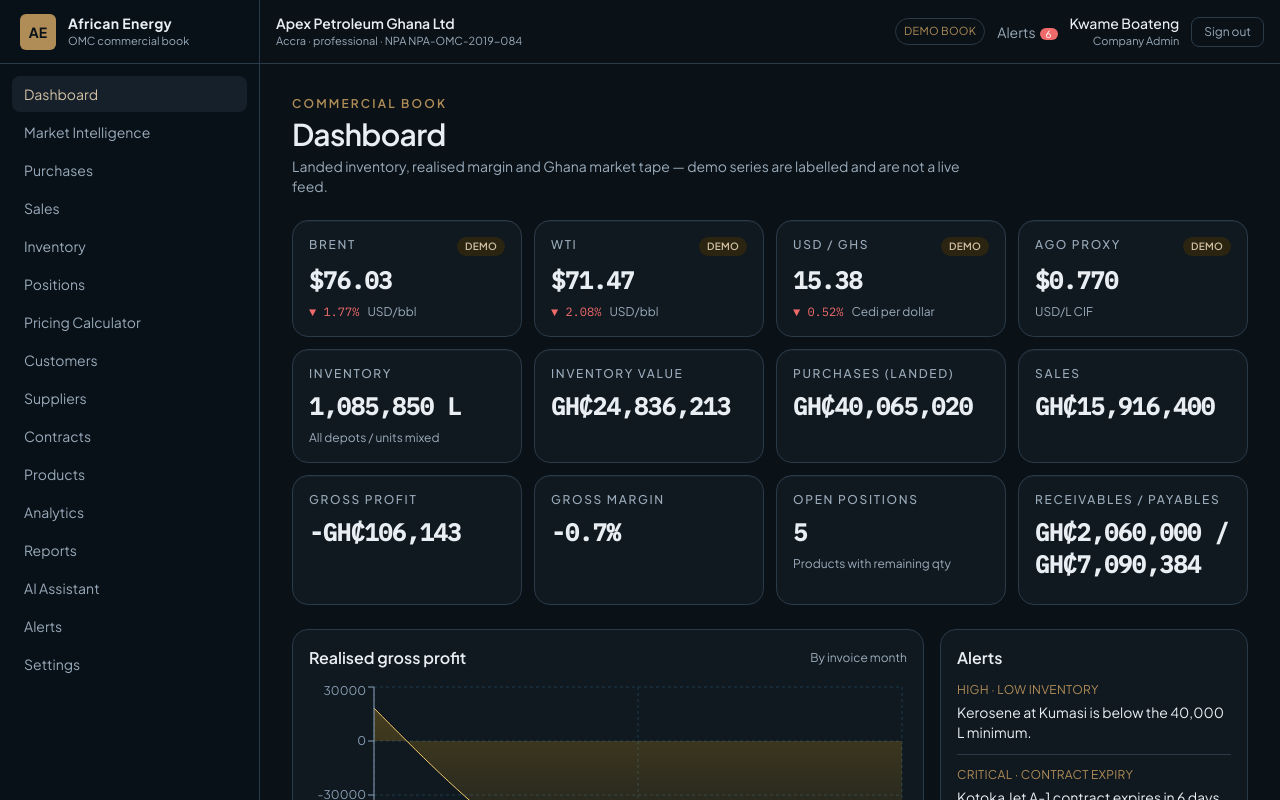
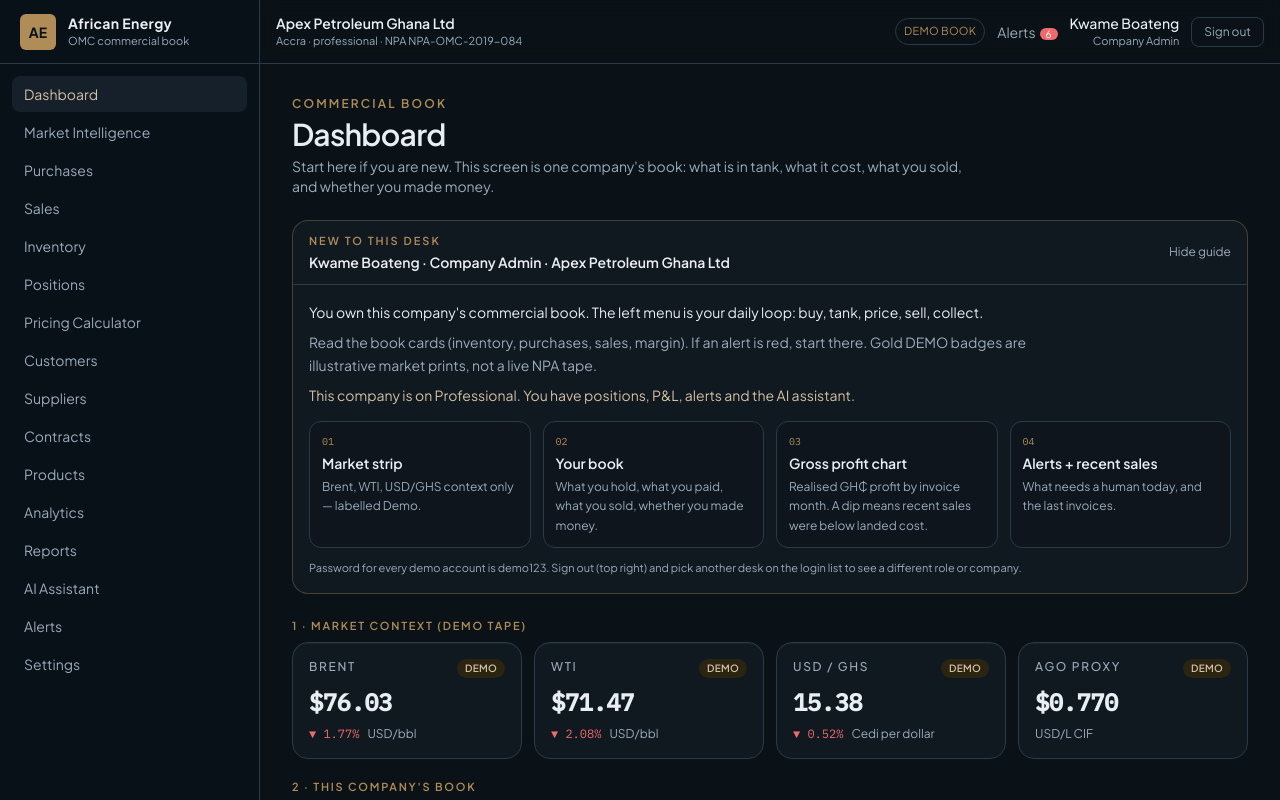
Before and after one commit to michealeeee/african-energy-commercial-intelligence, a React (Vite) app in the folder frontend/: page /login in a window 1280 px wide. Both pictures are taken after a click on the button "Enter commercial desk". Shown: the top 800 px of the page. Built offline with nearby package versions, Linux system fonts and the light colour scheme.

Commit message:
Add role-aware beginner guide on dashboard and admin home.
New desks get a numbered map of the screen plus copy that matches
the signed-in role, company, and subscription plan.

Co-authored-by: michealeeee <michealeeee@users.noreply.github.com>

```diff
--- /dev/null
+++ b/frontend/src/components/layout/BeginnerDeskGuide.tsx
@@ -0,0 +1,139 @@
+import { useState } from "react";
+import { ROLE_LABEL, type PlanId, type Role } from "../../types";
+
+const ROLE_GUIDE: Record<
+  Role,
+  {
+    job: string;
+    today: string;
+    map: { n: string; t: string; d: string }[];
+  }
+> = {
+  super_admin: {
+    job: "You run the platform, not a fuel book. Tenants, users, plans and audit live here. You will not see tanks, cargo or GH₵ margin.",
+    today: "Check that every OMC is active, then open Companies if you need to suspend a tenant or change a plan.",
+    map: [
+      { n: "01", t: "Companies", d: "How many OMCs sit on the platform." },
+      { n: "02", t: "Subscriptions / MRR", d: "Mock billing. Not real payments." },
+      { n: "03", t: "Users", d: "Every demo desk, including company staff." },
+      { n: "04", t: "Audit", d: "What changed recently on the platform." },
+    ],
+  },
+  company_admin: {
+    job: "You own this company's commercial book. The left menu is your daily loop: buy, tank, price, sell, collect.",
+    today: "Read the book cards (inventory, purchases, sales, margin). If an alert is red, start there. Gold DEMO badges are illustrative market prints, not a live NPA tape.",
+    map: [
+      { n: "01", t: "Market strip", d: "Brent, WTI, USD/GHS context only — labelled Demo." },
+      { n: "02", t: "Your book", d: "What you hold, what you paid, what you sold, whether you made money." },
+      { n: "03", t: "Gross profit chart", d: "Realised GH₵ profit by invoice month. A dip means recent sales were below landed cost." },
+      { n: "04", t: "Alerts + recent sales", d: "What needs a human today, and the last invoices." },
+    ],
+  },
+  commercial_manager: {
+    job: "You protect margin. You care that lifts are priced off true landed cost, not the last pump rumour.",
+    today: "If gross margin is negative, open Pricing Calculator, then Sales. Watch mining customers and low-margin AGO.",
+    map: [
+      { n: "01", t: "Market strip", d: "FX and crude move your replacement cost." },
+      { n: "02", t: "Gross profit / margin", d: "The scoreboard for your desk." },
+      { n: "03", t: "Alerts", d: "Low margin and FX moves land here first." },
+      { n: "04", t: "Recent transactions", d: "Which customer and grade made or lost money." },
+    ],
+  },
+  trader: {
+    job: "You land cargo and book lifts. Purchases, positions, market and sales are your tools.",
+    today: "Check open positions and inventory litres, then Purchases if a tank is thin.",
+    map: [
+      { n: "01", t: "Market strip", d: "Your replacement-cost backdrop (demo)." },
+      { n: "02", t: "Inventory + purchases", d: "What is in tank and what you paid to put it there." },
+      { n: "03", t: "Open positions", d: "Grades still on the book." },
+      { n: "04", t: "Recent sales", d: "What already left the depot." },
+    ],
+  },
+  finance_user: {
+    job: "You watch cash: receivables, payables, realised profit. Credit limits sit on customers.",
+    today: "Read receivables vs payables, then Alerts for outstanding AR. Open Sales for the invoice trail.",
+    map: [
+      { n: "01", t: "Purchases / sales", d: "Landed cost in vs invoice out." },
+      { n: "02", t: "Gross profit", d: "Did the book make money this period?" },
+      { n: "03", t: "Receivables / payables", d: "Who owes you vs who you owe." },
+      { n: "04", t: "Alerts", d: "Overdue AR and contract dates." },
+    ],
+  },
+  operations_user: {
+    job: "You keep the tanks honest: products, lots, movements. Pricing is not your first screen.",
+    today: "Read inventory litres and the low-stock alerts, then open Inventory for depot lots.",
+    map: [
+      { n: "01", t: "Inventory quantity", d: "All depots mixed — drill into Inventory for Tema vs Kumasi." },
+      { n: "02", t: "Inventory value", d: "What that stock is worth at landed cost." },
+      { n: "03", t: "Alerts", d: "Low inventory and contract expiry." },
+      { n: "04", t: "Left menu", d: "Inventory, Products, Contracts are your write modules." },
+    ],
+  },
+  viewer: {
+    job: "You can see the book. You cannot change purchases, sales or tanks. Treat this as a read-only briefing.",
+    today: "Scan margin, inventory and alerts. If something looks wrong, send it to the commercial or ops desk.",
+    map: [
+      { n: "01", t: "Market vs book", d: "Context on top, company numbers underneath." },
+      { n: "02", t: "Gross profit", d: "Whether recent invoices made money." },
+      { n: "03", t: "Alerts", d: "What the working desks already flagged." },
+      { n: "04", t: "Recent sales", d: "Who bought what, and at what margin." },
+    ],
+  },
+};
+
+const PLAN_NOTE: Record<PlanId, string> = {
+  starter: "This company is on Starter. Positions, Analytics, Alerts centre, AI and some reports are locked in the left menu.",
+  professional: "This company is on Professional. You have positions, P&L, alerts and the AI assistant.",
+  enterprise: "This company is on Enterprise. Multi-depot architecture and the full commercial menu are on.",
+};
+
+export function BeginnerDeskGuide({
+  role,
+  person,
+  company,
+  planId,
+}: {
+  role: Role;
+  person: string;
+  company?: string;
+  planId?: PlanId | null;
+}) {
+  const [open, setOpen] = useState(true);
+  const g = ROLE_GUIDE[role];
+  return (
+    <section className="mb-6 overflow-hidden rounded-2xl border border-gold/35 bg-panel">
+      <button
+        type="button"
+        className="flex w-full items-center justify-between gap-3 px-4 py-3 text-left"
+        onClick={() => setOpen((v) => !v)}
+        aria-expanded={open}
+      >
+        <div>
+          <p className="text-[11px] font-semibold uppercase tracking-[0.18em] text-gold">New to this desk</p>
+          <p className="mt-0.5 text-sm font-semibold text-paper">
+            {person} · {ROLE_LABEL[role]}
+            {company ? ` · ${company}` : ""}
+          </p>
+        </div>
+        <span className="text-xs text-mist">{open ? "Hide guide" : "Show guide"}</span>
+      </button>
+      {open && (
+        <div className="border-t border-line px-4 py-4">
+          <p className="max-w-3xl text-sm leading-relaxed text-paper">{g.job}</p>
+          <p className="mt-2 max-w-3xl text-sm leading-relaxed text-mist">{g.today}</p>
+          {planId && <p className="mt-2 max-w-3xl text-sm text-gold-2">{PLAN_NOTE[planId]}</p>}
+          <ol className="mt-4 grid gap-3 sm:grid-cols-2 xl:grid-cols-4">
+            {g.map.map((s) => (
+              <li key={s.n} className="rounded-xl border border-line bg-ink/40 p-3">
+                <p className="num text-[10px] text-gold">{s.n}</p>
+                <p className="mt-1 text-sm font-semibold">{s.t}</p>
+                <p className="mt-1 text-xs leading-relaxed text-mist">{s.d}</p>
+              </li>
+            ))}
+          </ol>
+          <p className="mt-3 text-[11px] text-mist">Password for every demo account is demo123. Sign out (top right) and pick another desk on the login list to see a different role or company.</p>
+        </div>
+      )}
+    </section>
+  );
+}
--- a/frontend/src/pages/Admin.tsx
+++ b/frontend/src/pages/Admin.tsx
@@ -6,14 +6,17 @@ import { KpiCard } from "../components/ui/KpiCard";
 import { ConfirmDialog, Modal } from "../components/ui/Modal";
 import { usd, uid } from "../lib/format";
 import { PLANS, ROLE_LABEL, type Company, type PlanId, type User } from "../types";
-import { useEnergy } from "../store/EnergyFlowContext";
+import { useEnergy, useSession } from "../store/EnergyFlowContext";
+import { BeginnerDeskGuide } from "../components/layout/BeginnerDeskGuide";
 
 export default function AdminHome() {
   const { state } = useEnergy();
+  const { user } = useSession();
   const mrr = state.subscriptions.filter((s) => s.status === "active").reduce((sum, s) => sum + (PLANS.find((p) => p.id === s.planId)?.monthlyPriceUsd ?? 0), 0);
   return (
     <div>
-      <PageHeader eyebrow="Super Admin" title="Platform overview" subtitle="All Ghana tenants, mock billing and system activity. Isolated from company books." />
+      <PageHeader eyebrow="Super Admin" title="Platform overview" subtitle="Start here if you are new. This is the control plane for every tenant — not an OMC commercial book." />
+      {user && <BeginnerDeskGuide role={user.role} person={user.name} />}
       <div className="grid gap-3 md:grid-cols-4">
         <KpiCard label="Companies" value={String(state.companies.length)} />
         <KpiCard label="Active subscriptions" value={String(state.subscriptions.filter((s) => s.status === "active").length)} />
--- a/frontend/src/pages/Dashboard.tsx
+++ b/frontend/src/pages/Dashboard.tsx
@@ -2,14 +2,15 @@ import { Link } from "react-router-dom";
 import { Area, AreaChart, CartesianGrid, ResponsiveContainer, Tooltip, XAxis, YAxis } from "recharts";
 import { KpiCard } from "../components/ui/KpiCard";
 import { PageHeader } from "../components/ui/EmptyState";
+import { BeginnerDeskGuide } from "../components/layout/BeginnerDeskGuide";
 import { companyKpis, monthlyPnl } from "../lib/analytics";
 import { formatDate, ghs, litres, pct } from "../lib/format";
 import { openAlerts, useEnergy, useSession } from "../store/EnergyFlowContext";
 
 export default function Dashboard() {
   const { state } = useEnergy();
-  const { company } = useSession();
-  if (!company) return null;
+  const { company, user } = useSession();
+  if (!company || !user) return null;
   const k = companyKpis(state, company.id);
   const pnl = monthlyPnl(state, company.id);
   const sales = state.sales.filter((s) => s.companyId === company.id).slice(0, 6);
@@ -22,14 +23,17 @@ export default function Dashboard() {
       <PageHeader
         eyebrow="Commercial book"
         title="Dashboard"
-        subtitle="Landed inventory, realised margin and Ghana market tape — demo series are labelled and are not a live feed."
+        subtitle="Start here if you are new. This screen is one company's book: what is in tank, what it cost, what you sold, and whether you made money."
       />
+      <BeginnerDeskGuide role={user.role} person={user.name} company={company.name} planId={company.planId} />
+      <p className="mb-2 text-[11px] font-semibold uppercase tracking-[0.16em] text-gold">1 · Market context (demo tape)</p>
       <div className="grid gap-3 sm:grid-cols-2 xl:grid-cols-4">
         <KpiCard label="Brent" value={`$${k.brent?.price.toFixed(2)}`} delta={k.brentD} hint="USD/bbl" demo />
         <KpiCard label="WTI" value={`$${k.wti?.price.toFixed(2)}`} delta={k.wtiD} hint="USD/bbl" demo />
         <KpiCard label="USD / GHS" value={k.fx?.price.toFixed(2) ?? "—"} delta={k.fxD} hint="Cedi per dollar" demo />
         <KpiCard label="AGO proxy" value={`$${state.market.find((m) => m.id === "m_ago_platts")?.price.toFixed(3)}`} hint="USD/L CIF" demo />
       </div>
+      <p className="mb-2 mt-5 text-[11px] font-semibold uppercase tracking-[0.16em] text-gold">2 · This company's book</p>
       <div className="mt-3 grid gap-3 sm:grid-cols-2 xl:grid-cols-4">
         <KpiCard label="Inventory" value={litres(k.inventoryQty)} hint="All depots / units mixed" />
         <KpiCard label="Inventory value" value={ghs(k.inventoryValue)} />
@@ -43,7 +47,7 @@ export default function Dashboard() {
       <div className="mt-6 grid gap-4 xl:grid-cols-3">
         <div className="rounded-2xl border border-line bg-panel p-4 xl:col-span-2">
           <div className="mb-3 flex items-center justify-between">
-            <h2 className="font-semibold">Realised gross profit</h2>
+            <h2 className="font-semibold">3 · Realised gross profit</h2>
             <span className="text-xs text-mist">By invoice month</span>
           </div>
           <div className="h-64">
@@ -65,7 +69,7 @@ export default function Dashboard() {
           </div>
         </div>
         <div className="rounded-2xl border border-line bg-panel p-4">
-          <h2 className="font-semibold">Alerts</h2>
+          <h2 className="font-semibold">4 · Alerts — do these first</h2>
           <ul className="mt-3 space-y-3">
             {alerts.map((a) => (
               <li key={a.id} className="border-b border-line pb-3 last:border-0">
@@ -80,7 +84,7 @@ export default function Dashboard() {
         </div>
       </div>
       <div className="mt-4 overflow-hidden rounded-2xl border border-line bg-panel">
-        <div className="border-b border-line px-4 py-3 font-semibold">Recent transactions</div>
+        <div className="border-b border-line px-4 py-3 font-semibold">5 · Recent transactions</div>
         <table className="min-w-full text-sm">
           <thead className="text-xs uppercase text-mist">
             <tr>
```
